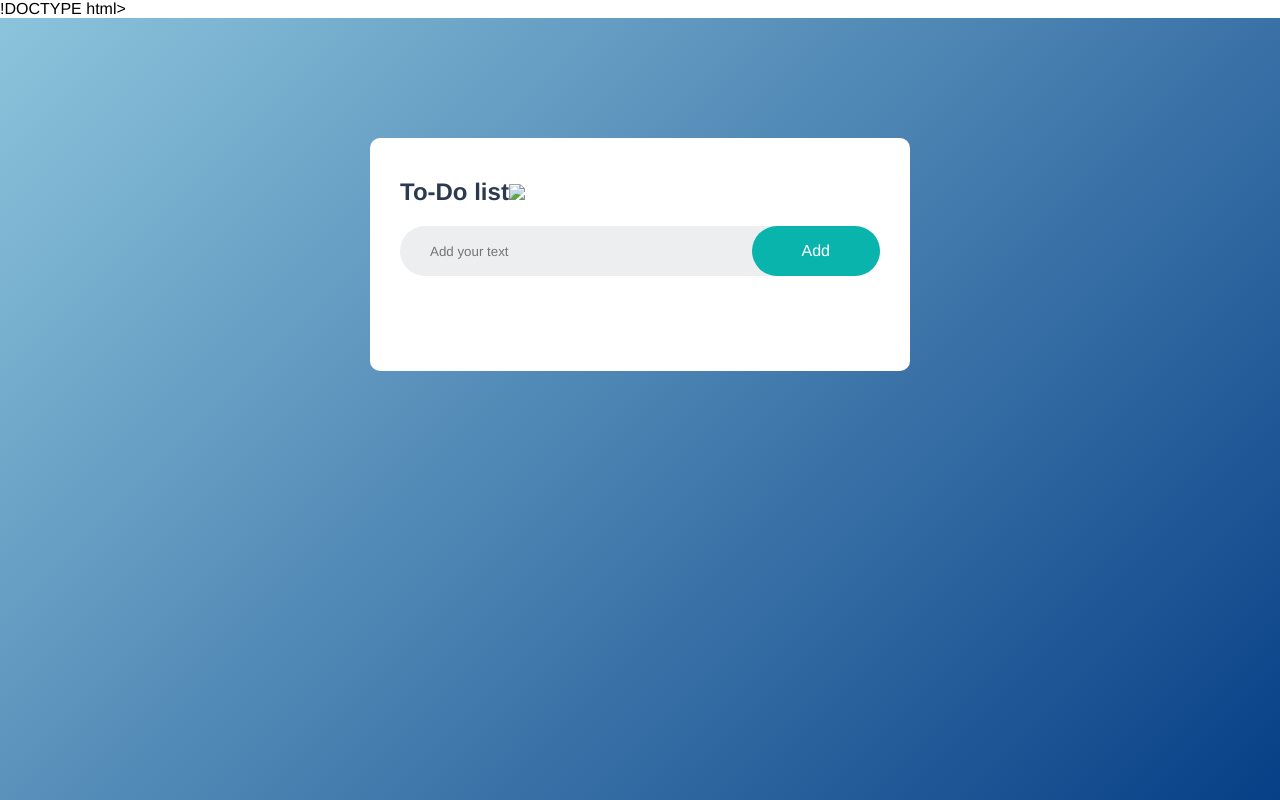
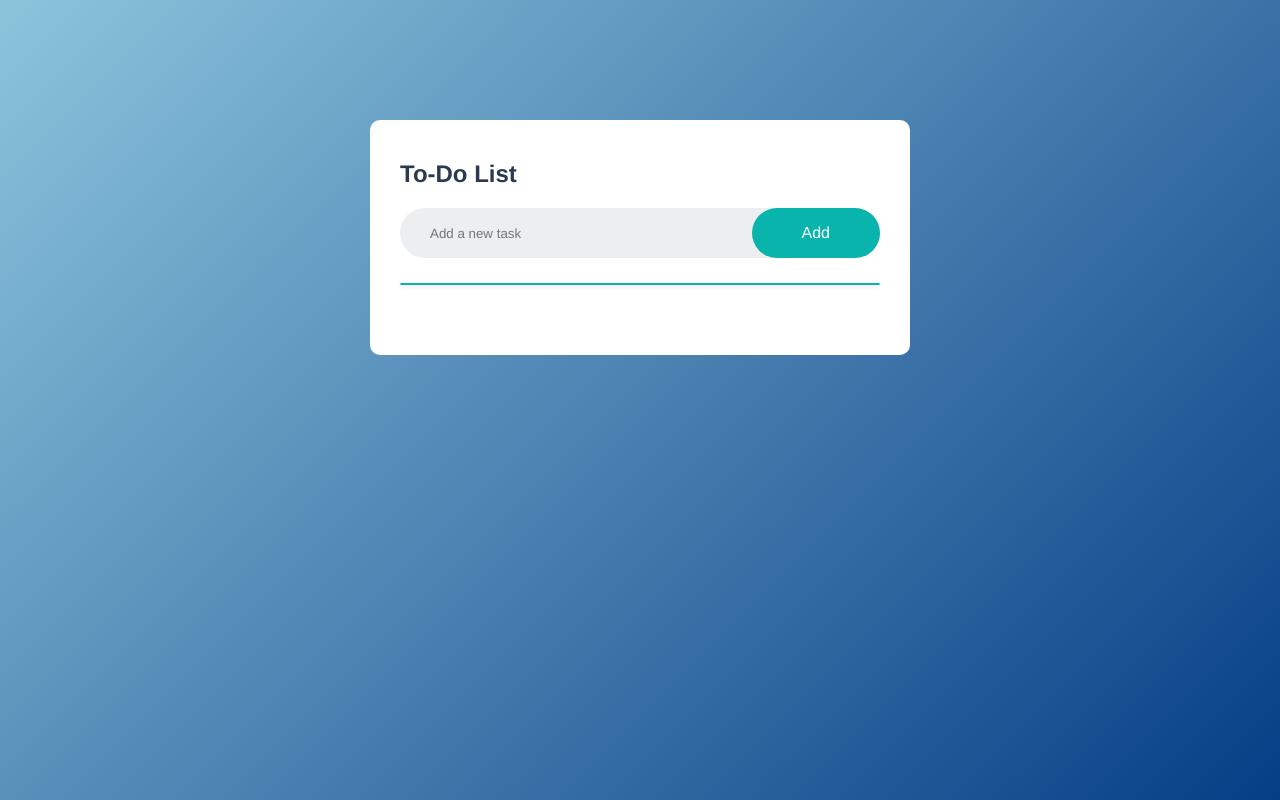
Before and after one commit to vanshikatyagiiii/to-do-app, a plain HTML site: page index.html in a window 1280 px wide. Shown: the top 800 px of the page. Drawn offline with nearby package versions, Linux system fonts and the light colour scheme.

Commit message:
Update index.html

```diff
--- a/index.html
+++ b/index.html
@@ -1,31 +1,3 @@
-!DOCTYPE html>
-<html>
-<head>
-    <meta name="viewport" content="width=device-width, initial-scale=1">
-    <title>To-Do List App - Easy Tutorials</title>
-    <link rel="stylesheet" href="style.css">
-</head>
-<body>
-<div class="container">
-    <div class="todo-app">
-        <h2>To-Do list <img src="images\icon.png"></h2>
-        <div class="row">
-            <input type="text" id="input-box" placeholder="Add your text">
-            <button onclick="addTask()">Add</button>
-        </div>
-        <ul id="list-container">
-            <!-- <li class="checked">Task 1</li>
-            <li>Task 2</li>
-            <li>Task 3</li>-->
-
-
-        </ul>
-    </div>
-</div>
-<script src="sript.js"></script>
-</body>
-</html>
-
 <!DOCTYPE html>
 <html lang="en">
 <head>
```
